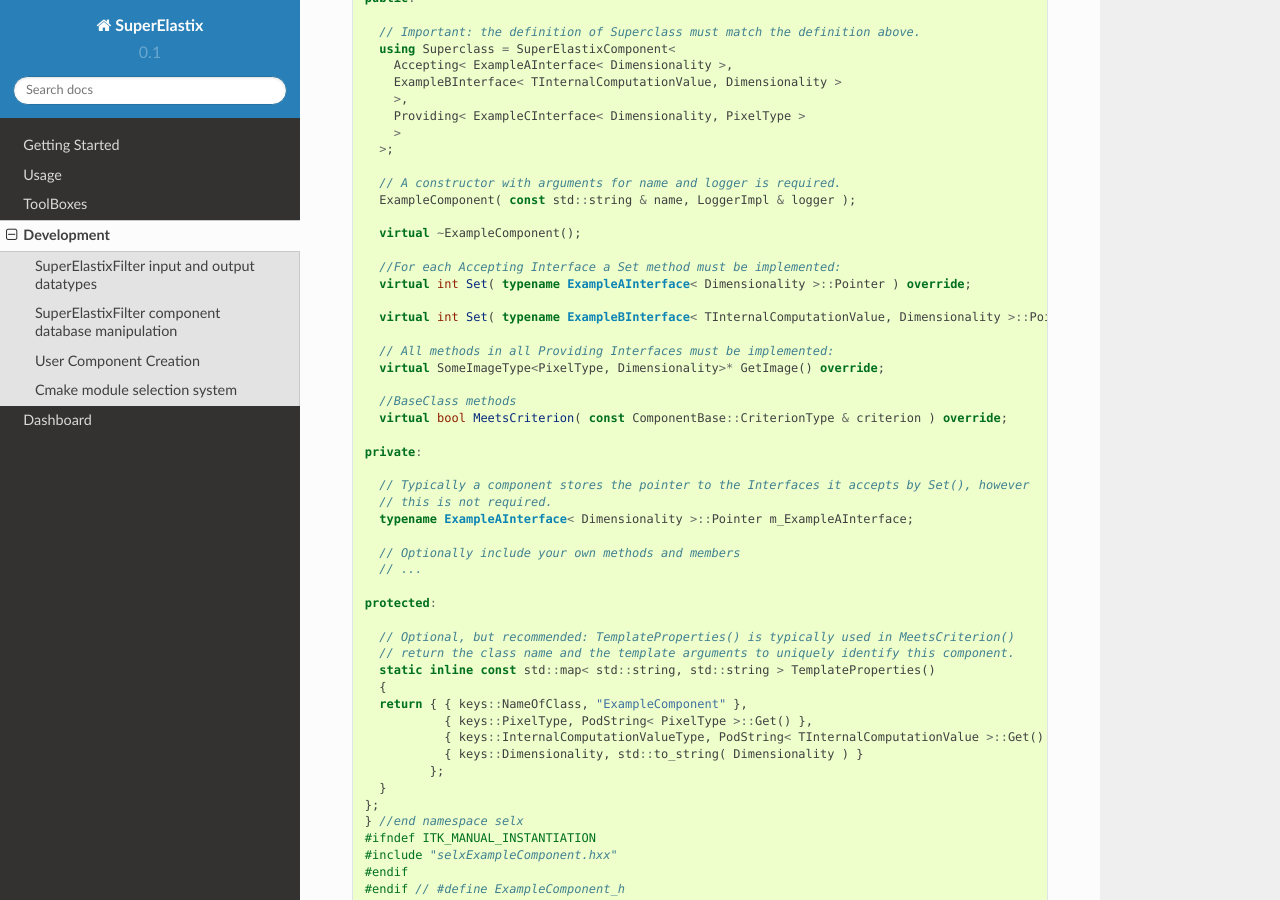
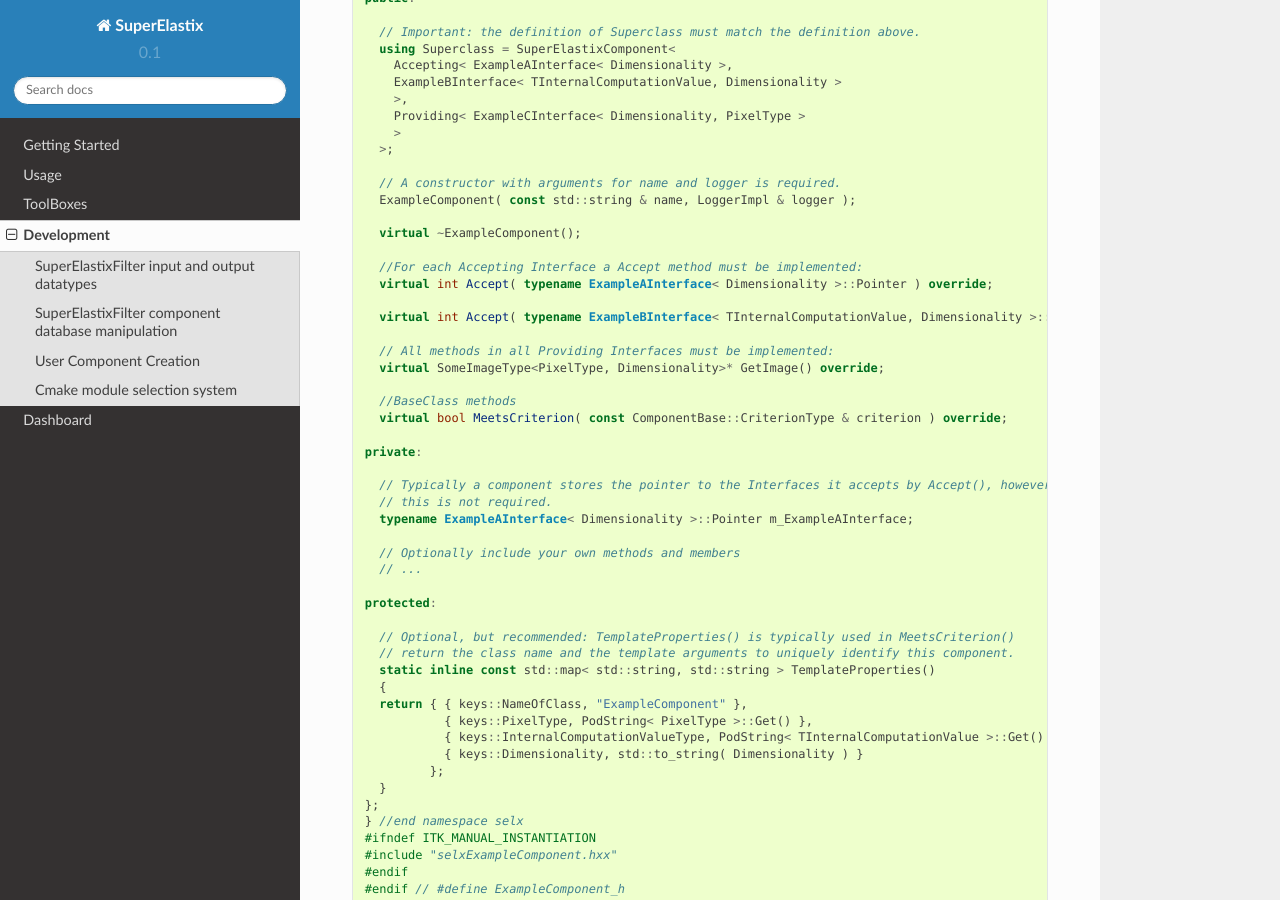
Before and after one commit to SuperElastix/SuperElastix-Documentation, a Sphinx documentation site: the page built from source/Development.rst, in a window 1280 px wide and 900 px high, scrolled down 4872 px. Built offline with Sphinx 7.4.7 and the Read the Docs theme 2.0.0, drawn with Linux system fonts in a browser that asks for light colours; some of the changed text lies outside the part shown.

Commit message:
ENH: Renamed Set to Accept in handshake in docs
https://github.com/SuperElastix/SuperElastix#100

```diff
--- a/source/Development.rst
+++ b/source/Development.rst
@@ -176,13 +176,13 @@ By inheriting from the :code:`SuperElastixComponent` class the component develop
 
 - All methods that have been defined in the providing interface classes that component developer selected.
 
-- A :code:`virtual void Set(I_x*)` for each interface class :code:`I_x` that has been selected as accepting interface. (This example uses raw pointes, but in the reality we use code:`std::shared_ptr` for this).
+- A :code:`virtual void Accept(I_x*)` for each interface class :code:`I_x` that has been selected as accepting interface. (This example uses raw pointes, but in the reality we use code:`std::shared_ptr` for this).
 
 - The :code:`virtual bool MeetsCriterion( const CriterionType & criterion )`, which returns true if and only if the component has an implementation for which the criterion (read from the Blueprint) holds or can be fulfilled.
 
 .. ifconfig:: renderuml is 'False'
 
-    .. image:: rendered/plantuml-d1f04ea4e651f964fcc5c4101b3d5b03121084b1.png
+    .. image:: rendered/plantuml-4cc137eef69ce9b76cba2a34c91faf1b684b1e5a.png
 
 .. ifconfig:: renderuml is 'True'
 
@@ -200,8 +200,8 @@ By inheriting from the :code:`SuperElastixComponent` class the component develop
           class CustomComponent{
           type_A Method_A(args)
           type_B Method_B(args)
-          void Set(I_C*)
-          void Set(I_D*)
+          void Accept(I_C*)
+          void Accept(I_D*)
           bool MeetsCriterion()
           }
 
@@ -220,11 +220,11 @@ By inheriting from the :code:`SuperElastixComponent` class the component develop
 
           package Accepting {
           class "Acceptor<I_C>" << interface >> {
-          void Set(I_C*)
+          void Accept(I_C*)
           }
 
           class "Acceptor<I_D>" << interface >> {
-          void Set(I_D*)
+          void Accept(I_D*)
           }
           }
 
@@ -293,10 +293,10 @@ By inheriting from the :code:`SuperElastixComponent` class the component develop
 
       virtual ~ExampleComponent();
 
-      //For each Accepting Interface a Set method must be implemented:
-      virtual int Set( typename ExampleAInterface< Dimensionality >::Pointer ) override;
+      //For each Accepting Interface a Accept method must be implemented:
+      virtual int Accept( typename ExampleAInterface< Dimensionality >::Pointer ) override;
 
-      virtual int Set( typename ExampleBInterface< TInternalComputationValue, Dimensionality >::Pointer ) override;
+      virtual int Accept( typename ExampleBInterface< TInternalComputationValue, Dimensionality >::Pointer ) override;
 
       // All methods in all Providing Interfaces must be implemented:
       virtual SomeImageType<PixelType, Dimensionality>* GetImage() override;
@@ -306,7 +306,7 @@ By inheriting from the :code:`SuperElastixComponent` class the component develop
 
     private:
 
-      // Typically a component stores the pointer to the Interfaces it accepts by Set(), however
+      // Typically a component stores the pointer to the Interfaces it accepts by Accept(), however
       // this is not required.
       typename ExampleAInterface< Dimensionality >::Pointer m_ExampleAInterface;
 
```
Also changed, not shown: source/rendered/plantuml-4cc137eef69ce9b76cba2a34c91faf1b684b1e5a.png (added), source/rendered/plantuml-d1f04ea4e651f964fcc5c4101b3d5b03121084b1.png (deleted).
